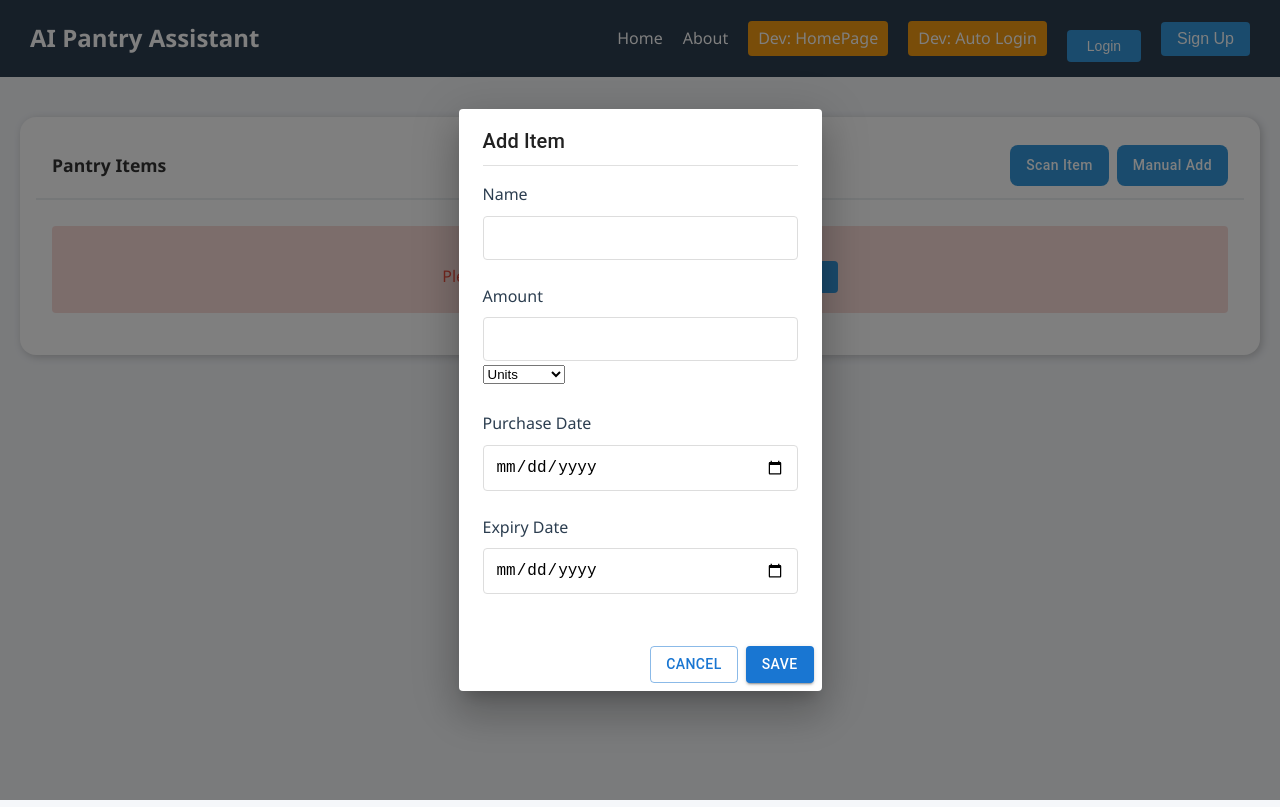
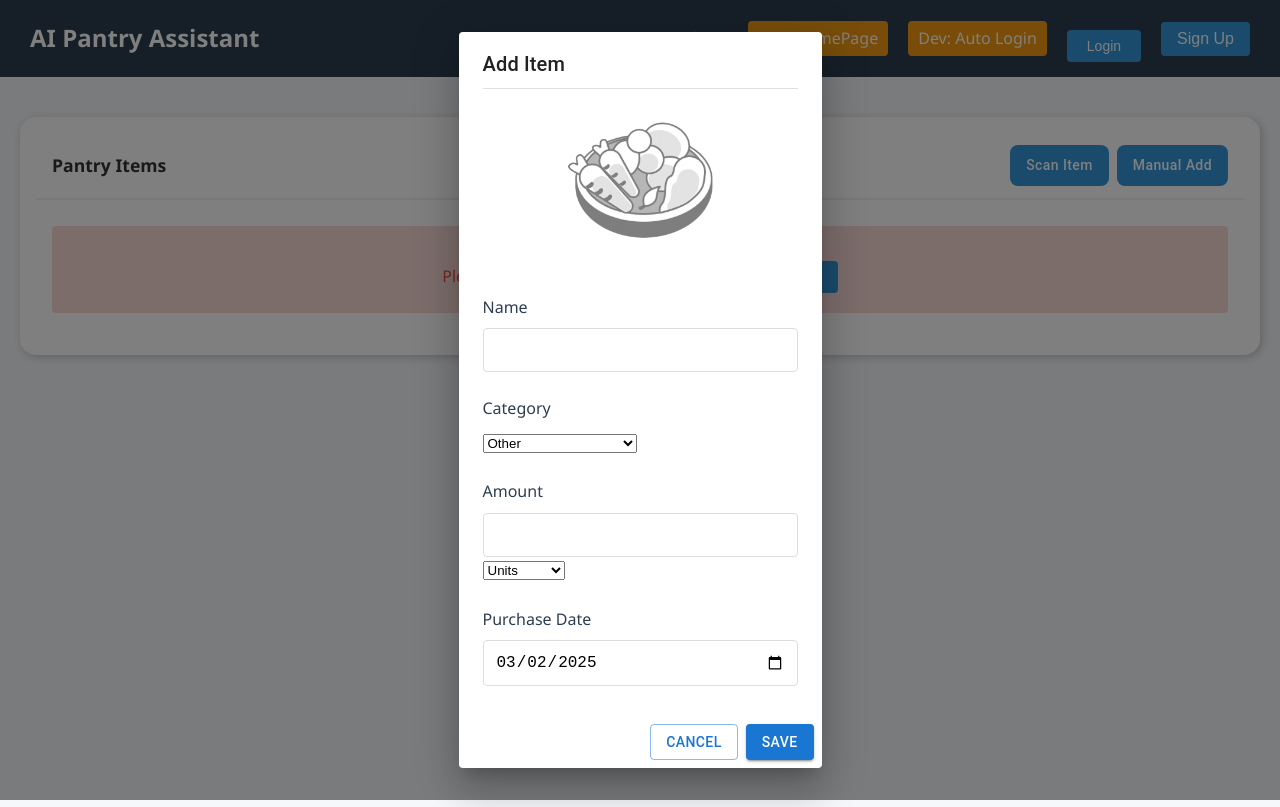
Before and after one commit to hackcu11-pantry-management/ai-pantry-assistant, a React (Create React App) app in the folder frontend/: page / in a window 1280 px wide. Both pictures are taken after a click on the button "Manual Add". Built offline with nearby package versions, Linux system fonts and the light colour scheme.

Commit message:
manual product add

```diff
--- a/frontend/src/modals/ManualItemModal.jsx
+++ b/frontend/src/modals/ManualItemModal.jsx
@@ -1,19 +1,56 @@
 /** @module ManualItemModal.jsx */
 
-import React, { useState } from "react";
+import React, { useState, useEffect } from "react";
 import { useDispatch } from "react-redux";
 import { Modal } from "../common";
 import { toggleModal } from "../redux/actions/modalActions";
+import { addToPantry, addProduct } from "../redux/actions/productActions";
+
+import Tooltip from "@mui/material/Tooltip";
+import InfoIcon from "@mui/icons-material/Info";
+
+// Food categories from backend
+const FOOD_CATEGORIES = [
+  "Fruits & Vegetables",
+  "Meat & Seafood",
+  "Dairy & Eggs",
+  "Bread & Bakery",
+  "Pantry Staples",
+  "Snacks",
+  "Beverages",
+  "Frozen Foods",
+  "Canned Goods",
+  "Condiments & Sauces",
+  "Baking Supplies",
+  "Breakfast Foods",
+  "Pasta & Rice",
+  "Herbs & Spices",
+  "Ready-to-Eat Meals",
+  "Baby Food & Formula",
+  "Pet Food",
+  "Other"
+];
+
+// Placeholder image path
+const PLACEHOLDER_IMAGE = "/food_placeholder.png";
 
 const ManualItemModal = () => {
   const dispatch = useDispatch();
+  const [isSubmitting, setIsSubmitting] = useState(false);
+
+  // Get today's date in YYYY-MM-DD format for default purchase date
+  const getTodayDate = () => {
+    const today = new Date();
+    return today.toISOString().split('T')[0];
+  };
 
   const [formData, setFormData] = useState({
     title: "",
     amount: "",
     unit: "units",
-    purchaseDate: "",
+    purchaseDate: getTodayDate(),
     expiryDate: "",
+    category: "Other"
   });
 
   const handleChange = (e) => {
@@ -22,6 +59,66 @@ const ManualItemModal = () => {
       ...prev,
       [name]: value,
     }));
+  };
+
+  // Generate a fake UPC for manual entries
+  // Format: 999 (prefix for manual) + timestamp (to ensure uniqueness)
+  const generateFakeUPC = () => {
+    // Use current timestamp to ensure uniqueness
+    const timestamp = Date.now().toString();
+    // Prefix with 999 to indicate manual entry
+    const fakeUPC = "999" + timestamp.substring(timestamp.length - 9);
+    return fakeUPC;
+  };
+
+  const addItemToPantry = async () => {
+    if (!formData.title || !formData.amount) {
+      // Show validation error
+      alert("Please enter a product name and quantity");
+      return;
+    }
+
+    setIsSubmitting(true);
+
+    try {
+      // Generate a fake UPC for this manual entry
+      const fakeUPC = generateFakeUPC();
+
+      // First, create a product entry with the fake UPC
+      const productData = {
+        productUPC: fakeUPC,
+        productName: formData.title,
+        productCategory: formData.category, // Use selected category
+        productBrand: "Manual Entry",
+        productImages: [PLACEHOLDER_IMAGE] // Use placeholder image
+      };
+
+      console.log("Creating product:", productData);
+
+      // Add the product to the database first
+      await dispatch(addProduct(productData));
+
+      // Then add it to the pantry
+      const pantryData = {
+        productUPC: fakeUPC,
+        quantity: Number(formData.amount) || 1,
+        quantityType: formData.unit,
+        date_purchased: formData.purchaseDate,
+        expiration_date: formData.expiryDate,
+        isManualEntry: true // Flag to indicate this is a manual entry
+      };
+
+      console.log("Adding to pantry:", pantryData);
+
+      await dispatch(addToPantry(pantryData));
+
+      // Close the modal on success
+      handleClose("manualItemModal");
+    } catch (error) {
+      console.error("Failed to add item:", error);
+    } finally {
+      setIsSubmitting(false);
+    }
   };
 
   const handleClose = (modal_id) => {
@@ -37,15 +134,26 @@ const ManualItemModal = () => {
           text: "Cancel",
           variant: "outlined",
           onClick: () => handleClose("manualItemModal"),
+          disabled: isSubmitting,
         },
         {
-          text: "Save",
+          text: isSubmitting ? "Saving..." : "Save",
           variant: "contained",
-          onClick: () => console.log("Submit functionality to be implemented"),
+          onClick: () => addItemToPantry(),
+          disabled: isSubmitting,
         },
       ]}
     >
       <form className="product-form">
+        <div className="text-center mb-4">
+          <img
+            src={PLACEHOLDER_IMAGE}
+            alt="Food placeholder"
+            style={{ maxWidth: "150px", maxHeight: "150px" }}
+            className="img-thumbnail"
+          />
+        </div>
+
         <div className="form-group mb-3">
           <label htmlFor="title" className="form-label">
             Name
@@ -57,7 +165,27 @@ const ManualItemModal = () => {
             className="form-control"
             value={formData.title}
             onChange={handleChange}
+            required
           />
+        </div>
+
+        <div className="form-group mb-3">
+          <label htmlFor="category" className="form-label">
+            Category
+          </label>
+          <select
+            id="category"
+            name="category"
+            className="form-select"
+            value={formData.category}
+            onChange={handleChange}
+          >
+            {FOOD_CATEGORIES.map((category) => (
+              <option key={category} value={category}>
+                {category}
+              </option>
+            ))}
+          </select>
         </div>
 
         <div className="form-group mb-3">
@@ -72,6 +200,7 @@ const ManualItemModal = () => {
               className="form-control"
               value={formData.amount}
               onChange={handleChange}
+              required
             />
             <select
               name="unit"
@@ -107,6 +236,12 @@ const ManualItemModal = () => {
         <div className="form-group mb-3">
           <label htmlFor="expiryDate" className="form-label">
             Expiry Date
+            <Tooltip title="Enter the expiration date from the product packaging">
+              <InfoIcon
+                fontSize="small"
+                style={{ cursor: "pointer", paddingTop: "7px" }}
+              />
+            </Tooltip>
           </label>
           <input
             type="date"
```
Also changed, not shown: frontend/public/food_placeholder.png (added).
